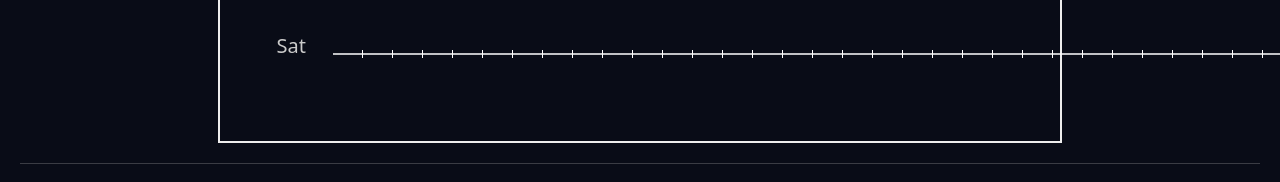
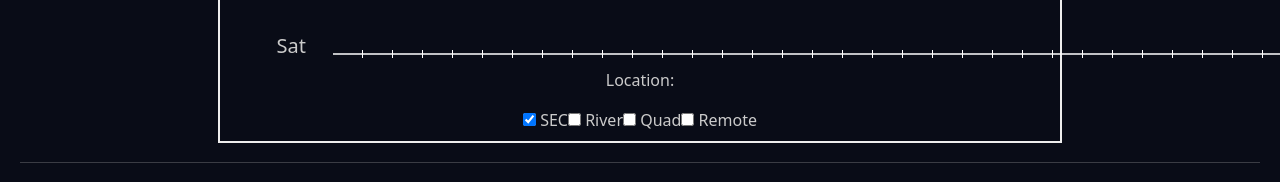
Before and after one commit to EmilioJD/hourglass, a SvelteKit app: page /timeline in a window 1280 px wide. Shown: the part 705-887 px from the top of the page. Built offline with nearby package versions, Linux system fonts and the light colour scheme.

Commit message:
can choose location

```diff
--- a/src/routes/timeline/+page.svelte
+++ b/src/routes/timeline/+page.svelte
@@ -12,6 +12,8 @@
 	import { votesArray } from '../../stores';
 
 	let img = '../../../hourglass.gif';
+	let myLoc = ['SEC'];
+	let loc = ['SEC', 'River', 'Quad', 'Remote'];
 
 	const len = 7 * 32;
 
@@ -39,9 +41,34 @@
 		votesArray.update((n) => updateVotes(n));
 		var timerEnd = new Date();
 		var timeTaken = timerStart ? timerEnd.getTime() - timerStart.getTime() : 0;
-		console.log(`Name: ${currUserName}, Start Time: ${timerStart.toLocaleString('en-US', { hour: 'numeric', minute: 'numeric', second: 'numeric' })}, End Time: ${timerEnd.toLocaleString('en-US', { hour: 'numeric', minute: 'numeric', second: 'numeric' })}, Duration (in ms): ${timeTaken}`);
+		console.log(
+			`Name: ${currUserName}, Start Time: ${timerStart.toLocaleString('en-US', {
+				hour: 'numeric',
+				minute: 'numeric',
+				second: 'numeric'
+			})}, End Time: ${timerEnd.toLocaleString('en-US', {
+				hour: 'numeric',
+				minute: 'numeric',
+				second: 'numeric'
+			})}, Duration (in ms): ${timeTaken}`
+		);
 		if (browser) {
-			window.localStorage.setItem(currUserName, JSON.stringify({'startTime': timerStart.toLocaleString('en-US', { hour: 'numeric', minute: 'numeric', second: 'numeric' }), 'endTime': timerEnd.toLocaleString('en-US', { hour: 'numeric', minute: 'numeric', second: 'numeric' }), 'duration': timeTaken}));
+			window.localStorage.setItem(
+				currUserName,
+				JSON.stringify({
+					startTime: timerStart.toLocaleString('en-US', {
+						hour: 'numeric',
+						minute: 'numeric',
+						second: 'numeric'
+					}),
+					endTime: timerEnd.toLocaleString('en-US', {
+						hour: 'numeric',
+						minute: 'numeric',
+						second: 'numeric'
+					}),
+					duration: timeTaken
+				})
+			);
 		}
 		goto(`/`);
 	}
@@ -60,17 +87,24 @@
 	</div>
 
 	<h3>Select Your Availability</h3>
-	<h6>By default, you can indicate your preferred availability but you can also toggle
-		times that can work "Only if need be."
+	<h6>
+		By default, you can indicate your preferred availability but you can also toggle times that can
+		work "Only if need be."
 	</h6>
-	<h6>
-		Additionally, see the top times that
-		other people in your group have selected below.
-	</h6>
+	<h6>Additionally, see the top times that other people in your group have selected below.</h6>
 	<div class="saveDiv">
 		<Button class="save" color="success" on:click={() => handleSave()}>Save and Logout</Button>
 	</div>
 	<Timeslots />
+	<div class="location">
+		<p>Location:</p>
+		{#each loc as chosen}
+			<label>
+				<input type="checkbox" bind:group={myLoc} value={chosen} />
+				{chosen}
+			</label>
+		{/each}
+	</div>
 	<hr />
 	<Results />
 	<br />
@@ -119,6 +153,9 @@
 		margin-bottom: -30px;
 	}
 	hr {
-		margin-top: 100px;
+		margin-top: 30px;
+	}
+	.location{
+		margin-top:5px;
 	}
 </style>
```
